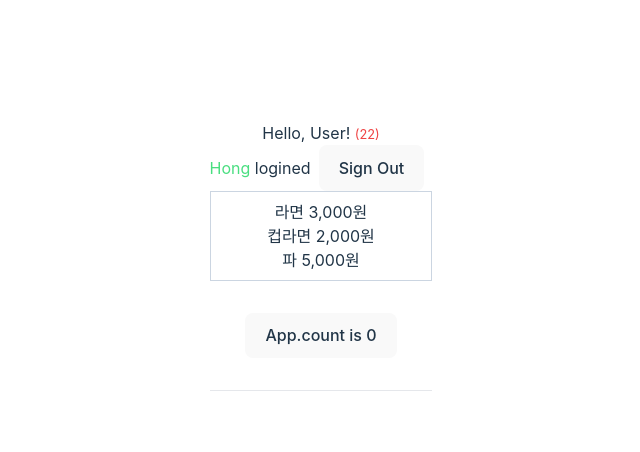
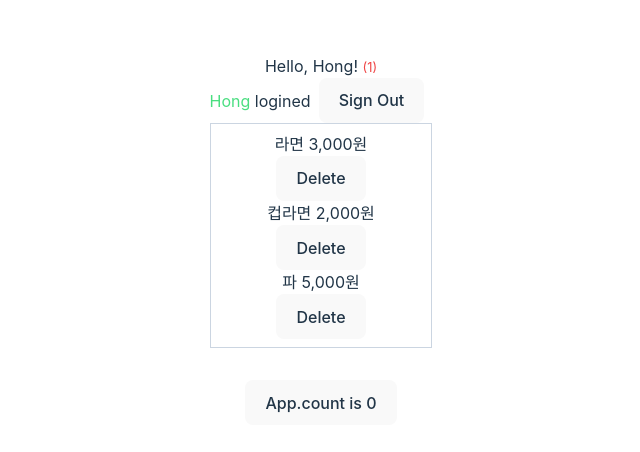
Before and after one commit to jykang24/kc4, a React (Vite) app in the folder rbvite/: page / in a window 1280 px wide. Shown: the part 144-596 px from the top of the page, without its empty margins (319-959 px from the left). Built offline with nearby package versions, Linux system fonts and the light colour scheme.

Commit message:
removeCartItem추가

```diff
--- a/rbvite/src/App.tsx
+++ b/rbvite/src/App.tsx
@@ -1,6 +1,5 @@
 import { useState } from 'react';
 import './App.css';
-import Hello2 from './components/Hello2';
 import My from './components/My';
 
 const SampleSession: Session = {
@@ -33,11 +32,22 @@ function App() {
     setCount(count + 1);
     console.log('plus count');
   };
+  const removeCartItem = (itemId: number) => {
+    setSession({
+      ...session,
+      cart: [...session.cart.filter((item) => item.id != itemId)],
+    });
+  };
 
   return (
     <>
-      <Hello2 name='User' age={22} plusCount={plusCount} />
-      <My session={session} login={login} logout={logout} />
+      <My
+        session={session}
+        login={login}
+        logout={logout}
+        plusCount={plusCount}
+        removeCartItem={removeCartItem}
+      />
       <div className='card'>
         <button onClick={() => setCount((count) => count + 1)}>
           App.count is {count}
--- a/rbvite/src/components/My.tsx
+++ b/rbvite/src/components/My.tsx
@@ -1,4 +1,5 @@
-import { type LoginUser, Session } from '../App';
+import { type LoginUser, type Session } from '../App';
+import Hello2 from './Hello2';
 import Login from './Login';
 import Profile from './Profile';
 
@@ -7,13 +8,27 @@ type Props = {
   //login: (id: number, name: string) => void;
   login: (user: LoginUser) => void;
   logout: () => void;
+  plusCount: () => void;
+  removeCartItem: (itemId: number) => void;
 };
 
-export default function My({ session, login, logout }: Props) {
+export default function My({
+  session,
+  login,
+  logout,
+  plusCount,
+  removeCartItem,
+}: Props) {
+  const { id, name } = session.loginUser || { id: 0, name: '' };
   return (
     <>
+      <Hello2 name={name} age={id} plusCount={plusCount} />
       {session.loginUser ? (
-        <Profile session={session} logout={logout} />
+        <Profile
+          session={session}
+          logout={logout}
+          removeCartItem={removeCartItem}
+        />
       ) : (
         <Login login={login} />
       )}
--- a/rbvite/src/components/Profile.tsx
+++ b/rbvite/src/components/Profile.tsx
@@ -1,11 +1,11 @@
 import { Session } from '../App';
-
 type Props = {
   session: Session;
   logout: () => void;
+  removeCartItem: (itemId: number) => void;
 };
 
-export default function Profile({ session, logout }: Props) {
+export default function Profile({ session, logout, removeCartItem }: Props) {
   return (
     <div>
       <span className='text-green-400'>{session.loginUser?.name}</span> logined
@@ -16,6 +16,9 @@ export default function Profile({ session, logout }: Props) {
         {session.cart.map((item) => (
           <li key={item.id}>
             {item.name} {item.price.toLocaleString()}원
+            <div>
+              <button onClick={() => removeCartItem(item.id)}> Delete</button>
+            </div>
           </li>
         ))}
       </ul>
```
